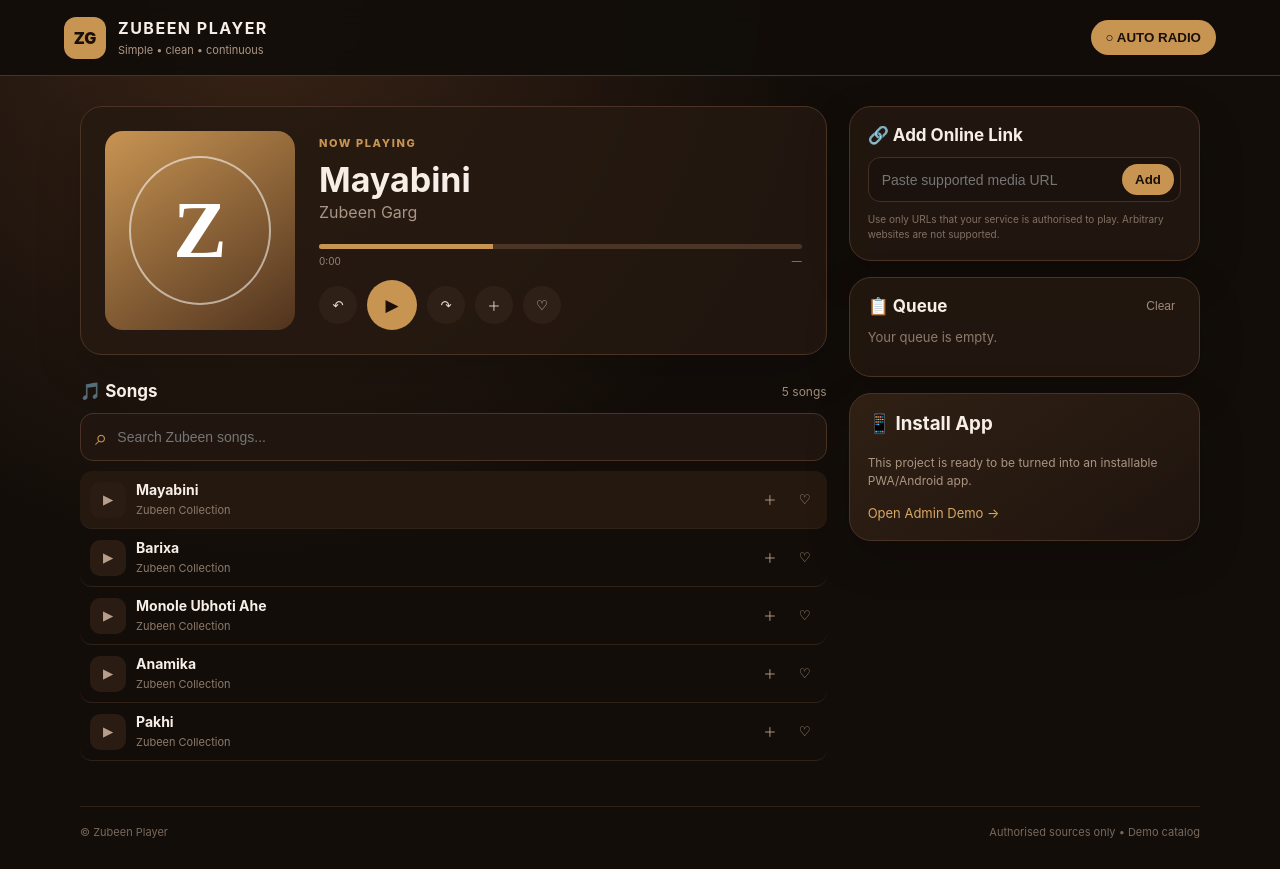
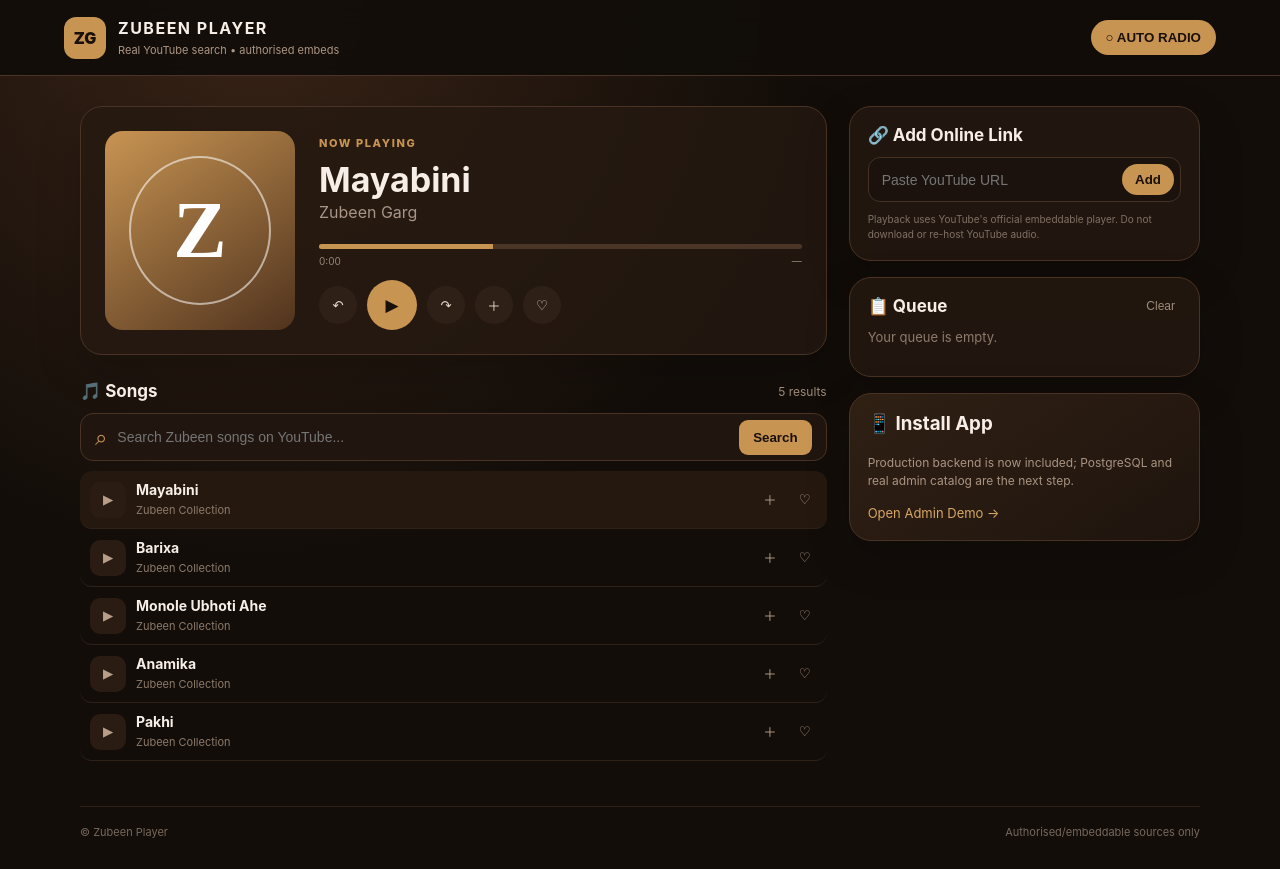
Before and after one commit to nituldeka2026-debug/zubeen-player, a React (Vite) app: page / in a window 1280 px wide. Built offline with nearby package versions, Linux system fonts and the light colour scheme.

Commit message:
Add files via upload

```diff
--- a/src/main.jsx
+++ b/src/main.jsx
@@ -2,7 +2,7 @@ import React, {useMemo, useState} from "react";
 import { createRoot } from "react-dom/client";
 import "./styles.css";
 
-const SONGS = [
+const DEMO_SONGS = [
   {id: 1, title: "Mayabini", album: "Zubeen Collection", year: "—", youtubeId: "", duration: "—"},
   {id: 2, title: "Barixa", album: "Zubeen Collection", year: "—", youtubeId: "", duration: "—"},
   {id: 3, title: "Monole Ubhoti Ahe", album: "Zubeen Collection", year: "—", youtubeId: "", duration: "—"},
@@ -12,23 +12,49 @@ const SONGS = [
 
 function App() {
   const [query, setQuery] = useState("");
-  const [current, setCurrent] = useState(SONGS[0]);
+  const [songs, setSongs] = useState(DEMO_SONGS);
+  const [current, setCurrent] = useState(DEMO_SONGS[0]);
   const [playing, setPlaying] = useState(false);
   const [radio, setRadio] = useState(false);
   const [favorites, setFavorites] = useState([]);
   const [queue, setQueue] = useState([]);
   const [link, setLink] = useState("");
   const [notice, setNotice] = useState("");
+  const [loading, setLoading] = useState(false);
 
   const filtered = useMemo(
-    () => SONGS.filter(s => `${s.title} ${s.album}`.toLowerCase().includes(query.toLowerCase())),
-    [query]
+    () => query.trim() ? songs : songs,
+    [query, songs]
   );
+
+  async function searchYouTube(e) {
+    e?.preventDefault();
+    const q = query.trim();
+    if (!q) {
+      setSongs(DEMO_SONGS);
+      setNotice("");
+      return;
+    }
+    setLoading(true);
+    setNotice("");
+    try {
+      const response = await fetch(`/api/youtube/search?q=${encodeURIComponent(q)}&maxResults=12`);
+      const data = await response.json();
+      if (!response.ok) throw new Error(data?.error || "Search failed");
+      setSongs(data.songs || []);
+      setNotice(`${data.songs?.length || 0} embeddable YouTube result(s) found.`);
+    } catch (error) {
+      setSongs([]);
+      setNotice(error.message || "Could not search YouTube.");
+    } finally {
+      setLoading(false);
+    }
+  }
 
   function playSong(song) {
     setCurrent(song);
-    setPlaying(true);
-    setNotice(song.youtubeId ? "" : "Add the authorised YouTube video ID in the admin/catalog data to enable playback.");
+    setPlaying(Boolean(song.youtubeId));
+    setNotice(song.youtubeId ? "" : "This catalog item has no YouTube video ID yet.");
   }
 
   function toggleFavorite(id) {
@@ -40,13 +66,13 @@ function App() {
   }
 
   function playNext() {
-    const list = filtered.length ? filtered : SONGS;
+    const list = filtered.length ? filtered : DEMO_SONGS;
     const i = list.findIndex(s => s.id === current.id);
     playSong(list[(i + 1) % list.length]);
   }
 
   function playPrev() {
-    const list = filtered.length ? filtered : SONGS;
+    const list = filtered.length ? filtered : DEMO_SONGS;
     const i = list.findIndex(s => s.id === current.id);
     playSong(list[(i - 1 + list.length) % list.length]);
   }
@@ -54,7 +80,7 @@ function App() {
   function addOnlineLink(e) {
     e.preventDefault();
     if (!link.trim()) return;
-    setNotice("Link saved for validation. This demo only accepts supported/authorised media URLs.");
+    setNotice("Link saved for validation. Use authorised/embeddable YouTube sources for playback.");
     setLink("");
   }
 
@@ -63,10 +89,7 @@ function App() {
       <header className="topbar">
         <div className="brand">
           <div className="brand-mark">ZG</div>
-          <div>
-            <h1>ZUBEEN PLAYER</h1>
-            <span>Simple • clean • continuous</span>
-          </div>
+          <div><h1>ZUBEEN PLAYER</h1><span>Real YouTube search • authorised embeds</span></div>
         </div>
         <button className={`radio-btn ${radio ? "active" : ""}`} onClick={() => setRadio(!radio)}>
           {radio ? "● RADIO ON" : "○ AUTO RADIO"}
@@ -76,109 +99,66 @@ function App() {
       <main className="layout">
         <section className="left">
           <div className="now-card">
-            <div className="cover">
-              <div className="cover-inner">Z</div>
-            </div>
+            <div className="cover">{current.thumbnail ? <img src={current.thumbnail} alt="" /> : <div className="cover-inner">Z</div>}</div>
             <div className="now-info">
               <span className="eyebrow">{radio ? "AUTO RADIO" : "NOW PLAYING"}</span>
               <h2>{current.title}</h2>
-              <p>Zubeen Garg</p>
+              <p>{current.channelTitle || "Zubeen Garg"}</p>
               <div className="progress"><div className="progress-fill"></div></div>
-              <div className="time"><span>0:00</span><span>{current.duration}</span></div>
+              <div className="time"><span>0:00</span><span>{current.duration || "—"}</span></div>
               <div className="controls">
                 <button onClick={playPrev} aria-label="Previous">↶</button>
-                <button className="play" onClick={() => setPlaying(!playing)} aria-label="Play">
-                  {playing ? "Ⅱ" : "▶"}
-                </button>
+                <button className="play" onClick={() => current.youtubeId && setPlaying(!playing)} aria-label="Play">{playing ? "Ⅱ" : "▶"}</button>
                 <button onClick={playNext} aria-label="Next">↷</button>
                 <button onClick={() => addQueue(current)} aria-label="Queue">＋</button>
-                <button onClick={() => toggleFavorite(current.id)} className={favorites.includes(current.id) ? "liked" : ""} aria-label="Favorite">
-                  {favorites.includes(current.id) ? "♥" : "♡"}
-                </button>
+                <button onClick={() => toggleFavorite(current.id)} className={favorites.includes(current.id) ? "liked" : ""} aria-label="Favorite">{favorites.includes(current.id) ? "♥" : "♡"}</button>
               </div>
             </div>
           </div>
 
           {current.youtubeId && playing && (
             <div className="player">
-              <iframe
-                title="YouTube player"
-                src={`https://www.youtube.com/embed/${current.youtubeId}?autoplay=1&rel=0`}
-                allow="autoplay; encrypted-media; picture-in-picture"
-                allowFullScreen
-              />
+              <iframe title="YouTube player" src={`https://www.youtube.com/embed/${current.youtubeId}?autoplay=1&rel=0`} allow="autoplay; encrypted-media; picture-in-picture" allowFullScreen />
             </div>
           )}
 
           {notice && <div className="notice">{notice}</div>}
 
-          <div className="section-head">
-            <h3>🎵 Songs</h3>
-            <span>{filtered.length} songs</span>
-          </div>
+          <div className="section-head"><h3>🎵 Songs</h3><span>{filtered.length} results</span></div>
 
-          <div className="search">
+          <form className="search" onSubmit={searchYouTube}>
             <span>⌕</span>
-            <input value={query} onChange={e => setQuery(e.target.value)} placeholder="Search Zubeen songs..." />
-          </div>
+            <input value={query} onChange={e => setQuery(e.target.value)} placeholder="Search Zubeen songs on YouTube..." />
+            <button type="submit">{loading ? "..." : "Search"}</button>
+          </form>
 
           <div className="song-list">
             {filtered.map(song => (
               <div className={`song ${current.id === song.id ? "selected" : ""}`} key={song.id}>
-                <button className="mini-play" onClick={() => playSong(song)}>▶</button>
-                <div className="song-main" onClick={() => playSong(song)}>
-                  <strong>{song.title}</strong>
-                  <span>{song.album}</span>
-                </div>
+                {song.thumbnail ? <img className="thumb" src={song.thumbnail} alt="" /> : <button className="mini-play" onClick={() => playSong(song)}>▶</button>}
+                <div className="song-main" onClick={() => playSong(song)}><strong>{song.title}</strong><span>{song.channelTitle || song.album}</span></div>
                 <button className="icon" onClick={() => addQueue(song)}>＋</button>
-                <button className={`icon ${favorites.includes(song.id) ? "liked" : ""}`} onClick={() => toggleFavorite(song.id)}>
-                  {favorites.includes(song.id) ? "♥" : "♡"}
-                </button>
+                <button className={`icon ${favorites.includes(song.id) ? "liked" : ""}`} onClick={() => toggleFavorite(song.id)}>{favorites.includes(song.id) ? "♥" : "♡"}</button>
               </div>
             ))}
+            {!loading && filtered.length === 0 && <div className="empty">No results found.</div>}
           </div>
         </section>
 
         <aside className="right">
           <div className="panel">
-            <div className="section-head">
-              <h3>🔗 Add Online Link</h3>
-            </div>
-            <form onSubmit={addOnlineLink} className="link-form">
-              <input value={link} onChange={e => setLink(e.target.value)} placeholder="Paste supported media URL" />
-              <button>Add</button>
-            </form>
-            <small>Use only URLs that your service is authorised to play. Arbitrary websites are not supported.</small>
+            <div className="section-head"><h3>🔗 Add Online Link</h3></div>
+            <form onSubmit={addOnlineLink} className="link-form"><input value={link} onChange={e => setLink(e.target.value)} placeholder="Paste YouTube URL" /><button>Add</button></form>
+            <small>Playback uses YouTube's official embeddable player. Do not download or re-host YouTube audio.</small>
           </div>
-
           <div className="panel">
-            <div className="section-head">
-              <h3>📋 Queue</h3>
-              <button className="clear" onClick={() => setQueue([])}>Clear</button>
-            </div>
-            {queue.length === 0 ? (
-              <p className="empty">Your queue is empty.</p>
-            ) : (
-              queue.map(song => (
-                <button className="queue-item" key={song.id} onClick={() => playSong(song)}>
-                  <span>{song.title}</span><span>▶</span>
-                </button>
-              ))
-            )}
+            <div className="section-head"><h3>📋 Queue</h3><button className="clear" onClick={() => setQueue([])}>Clear</button></div>
+            {queue.length === 0 ? <p className="empty">Your queue is empty.</p> : queue.map(song => <button className="queue-item" key={song.id} onClick={() => playSong(song)}><span>{song.title}</span><span>▶</span></button>)}
           </div>
-
-          <div className="panel install">
-            <h3>📱 Install App</h3>
-            <p>This project is ready to be turned into an installable PWA/Android app.</p>
-            <a href="/admin.html">Open Admin Demo →</a>
-          </div>
+          <div className="panel install"><h3>📱 Install App</h3><p>Production backend is now included; PostgreSQL and real admin catalog are the next step.</p><a href="/admin.html">Open Admin Demo →</a></div>
         </aside>
       </main>
-
-      <footer>
-        <span>© Zubeen Player</span>
-        <span>Authorised sources only • Demo catalog</span>
-      </footer>
+      <footer><span>© Zubeen Player</span><span>Authorised/embeddable sources only</span></footer>
     </div>
   );
 }
```
Also changed, not shown: src/styles.css.
